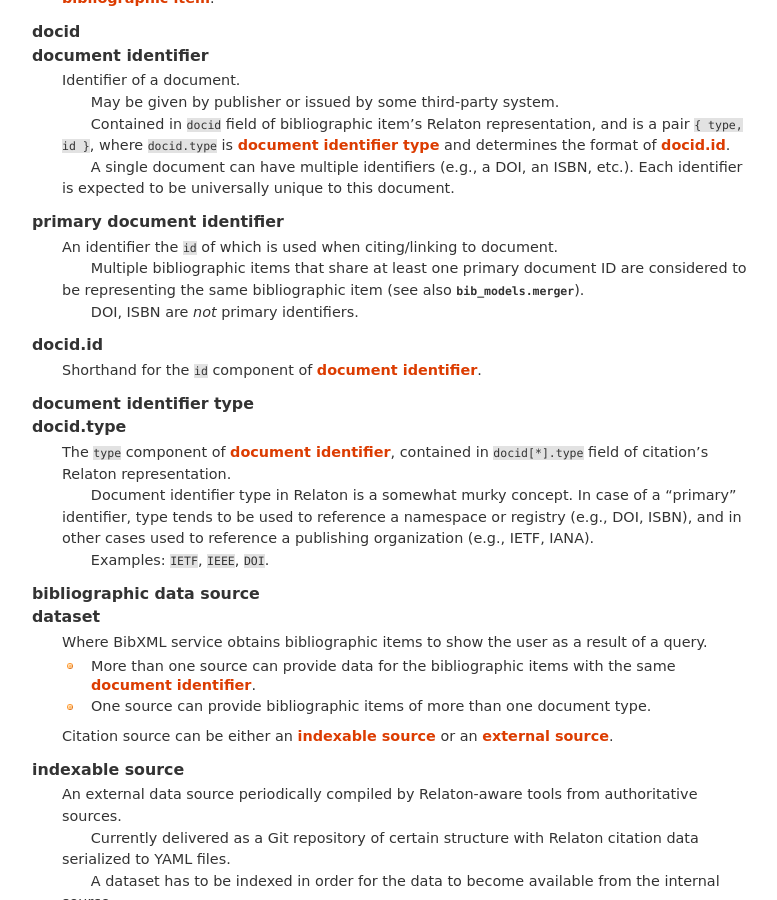
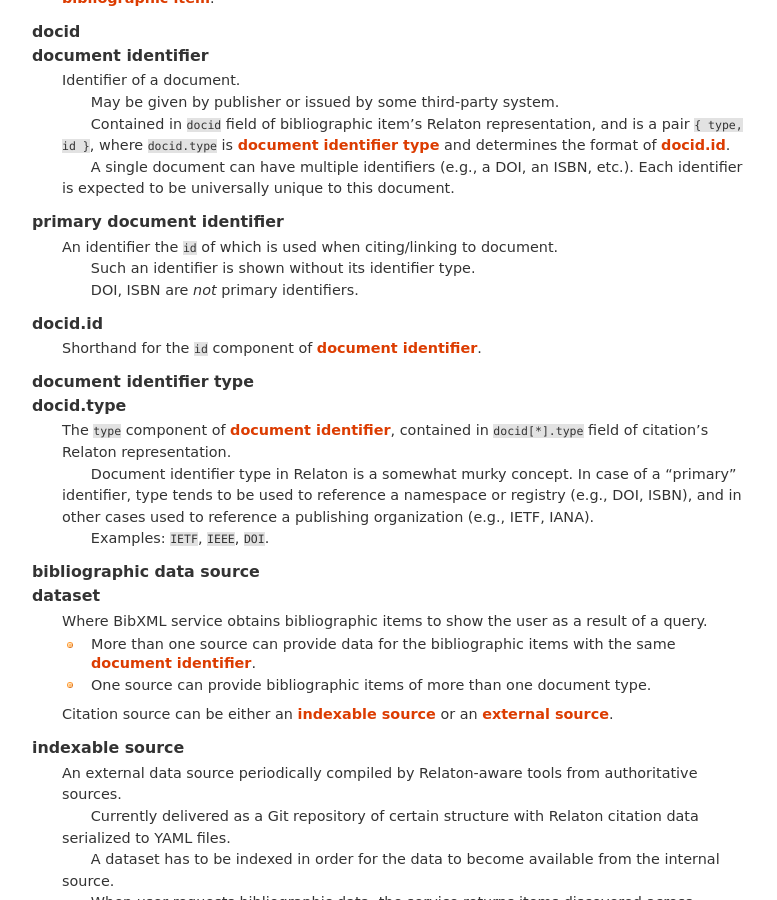
Before and after one commit to ietf-tools/bibxml-service, a Sphinx documentation site: the page built from docs/ref/glossary.rst, in a window 1280 px wide and 900 px high, scrolled down 399 px. Shown: the whole window, without its empty margins (248-1025 px from the left). Built offline with Sphinx 7.4.7, drawn with Linux system fonts in a browser that asks for light colours; pages that are not in the unit, such as notebooks, are missing from menus.

Commit message:
docs: remove mention of merging bibliographic items

```diff
--- a/docs/ref/glossary.rst
+++ b/docs/ref/glossary.rst
@@ -35,9 +35,7 @@ Glossary
    primary document identifier
        An identifier the ``id`` of which is used when citing/linking to document.
 
-       Multiple bibliographic items that share at least one primary document ID
-       are considered to be representing the same bibliographic item
-       (see also :mod:`bib_models.merger`).
+       Such an identifier is shown without its identifier type.
 
        DOI, ISBN are *not* primary identifiers.
 
```
